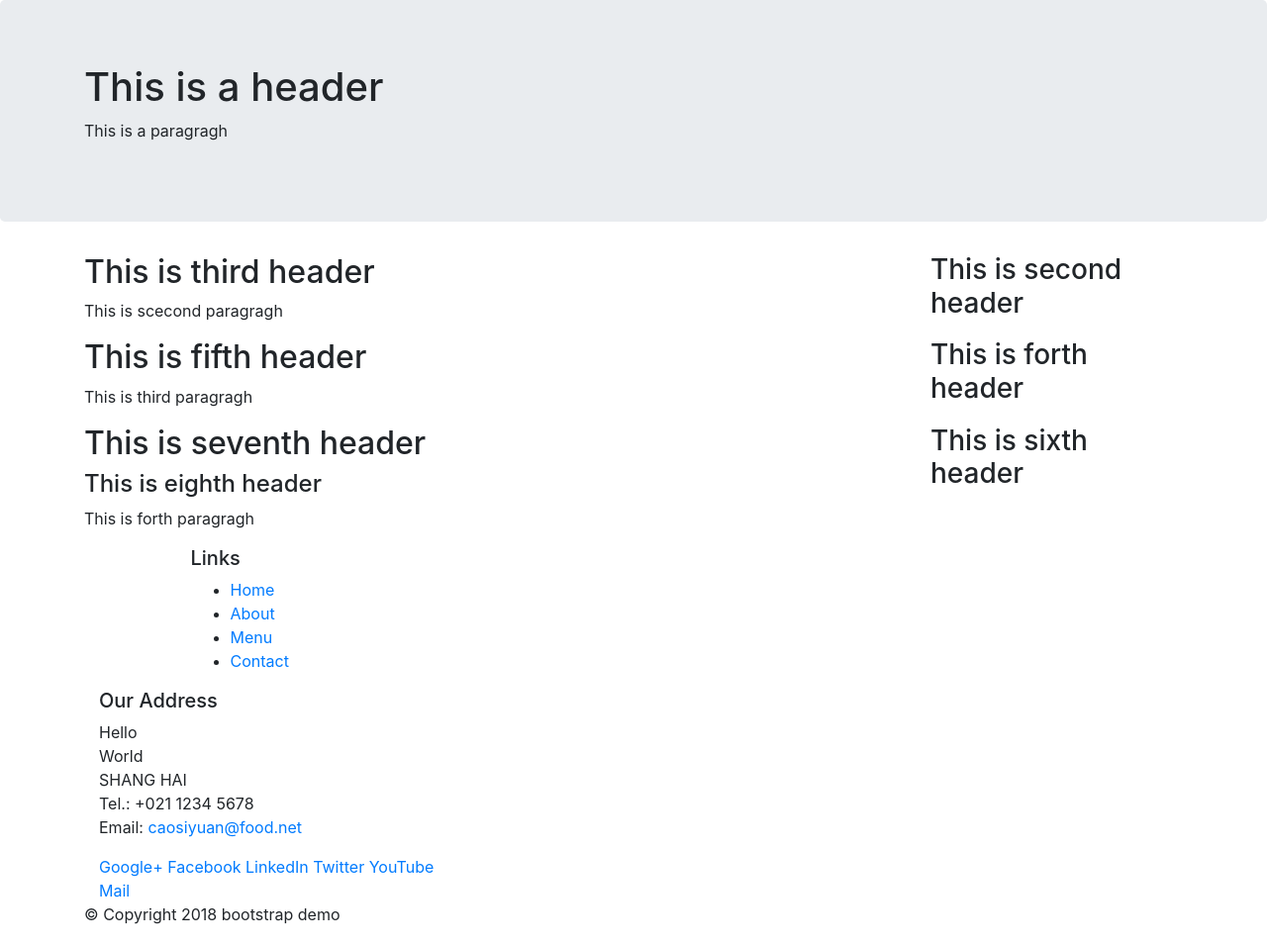
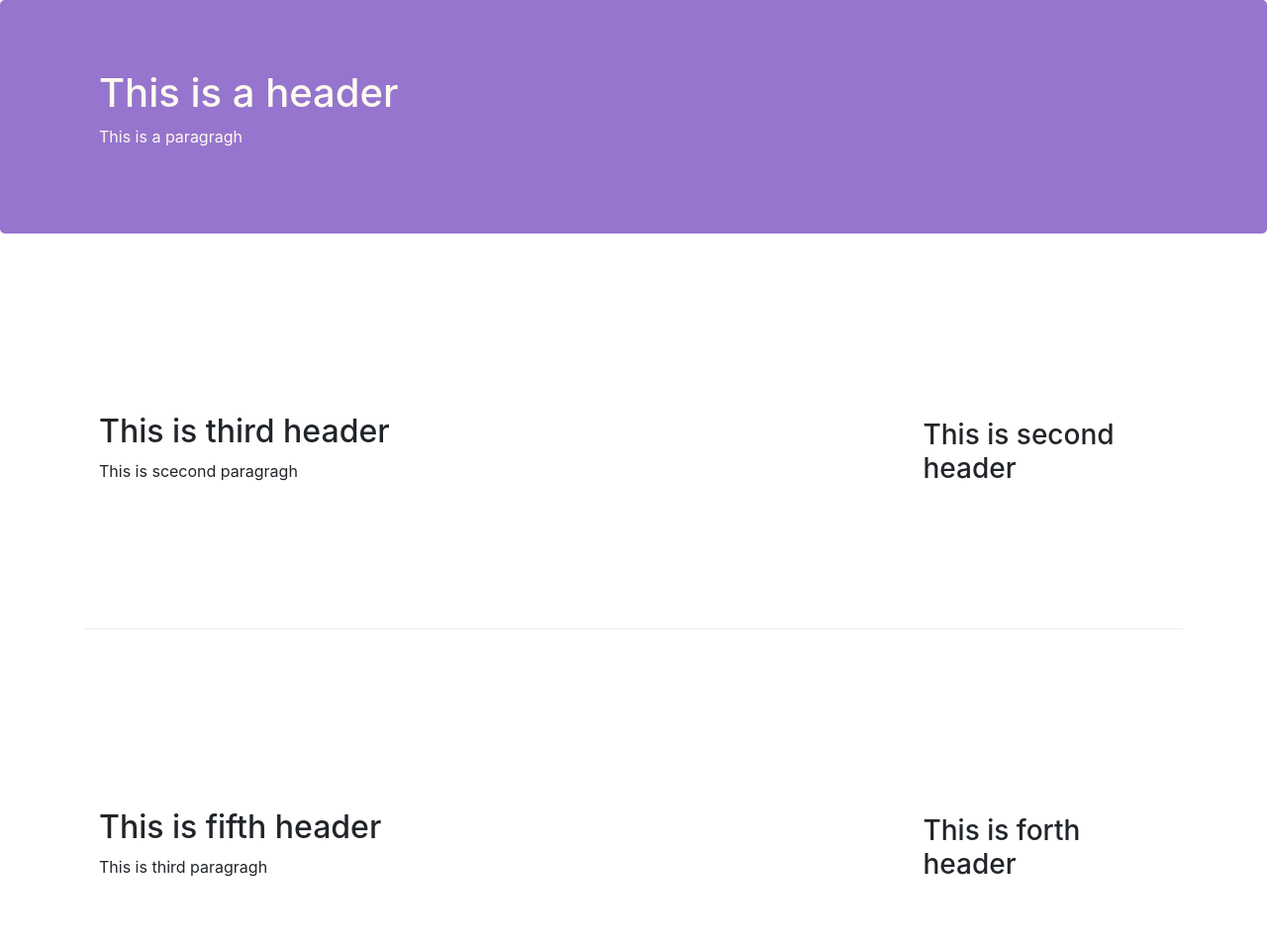
Before and after one commit to cao-si-yuan/bootstrap-demo, a website: page index.html in a window 1280 px wide. Shown: the top 955 px of the page at 99% size. Drawn offline with nearby package versions, Linux system fonts and the light colour scheme.

Commit message:
Bootstrap Grid Part 1

```diff
--- /dev/null
+++ b/css/styles.css
@@ -0,0 +1,30 @@
+.row-header {
+    margin: 0px auto;
+    padding: 0px auto;
+}
+
+.row-content {
+    margin: 0px auto;
+    padding: 50px 0px 0px;
+    border-bottom: 1px ridge;
+    min-height: 400px;
+}
+
+.footer {
+    background-color: #D1C4E9;
+    margin: 0px auto;
+    padding: 20px 0px 20px 0px;
+}
+
+.jumbotron {
+    padding: 70px 30px 70px 30px;
+    margin: 0px auto;
+    background: #9575CD;
+    color: floralwhite;
+}
+
+.address {
+    font-size: 80%;
+    margin: 0px;
+    color: #0f0f0f;
+}
--- a/index.html
+++ b/index.html
@@ -9,6 +9,7 @@
 
     <!-- Bootstrap CSS -->
     <link rel="stylesheet" href="node_modules/bootstrap/dist/css/bootstrap.min.css">
+    <link rel="stylesheet" href="css/styles.css">
     <title>bootstrap demo</title>
 </head>
 
@@ -16,7 +17,7 @@
 
     <header class="jumbotron">
         <div class="container">
-            <div class="row">
+            <div class="row row-header">
                 <div class="col-12 col-sm-6">
                     <h1>This is a header</h1>
                     <p>This is a paragragh</p>
@@ -28,7 +29,7 @@
     </header>
 
     <div class="container">
-        <div class="row">
+        <div class="row row-content align-items-center">
             <div class="col-12 col-sm-4 order-sm-last col-md-3">
                 <h3>This is second header</h3>
             </div>
@@ -39,7 +40,7 @@
         </div>
 
 
-        <div class="row">
+        <div class="row row-content align-items-center">
             <div class="col-12 col-sm-4 order-sm-last col-md-3">
                 <h3>This is forth header</h3>
             </div>
@@ -49,7 +50,7 @@
             </div>
         </div>
 
-        <div class="row">
+        <div class="row row-content align-items-center">
             <div class="col-12 col-sm-4 order-sm-last col-md-3">
                 <h3>This is sixth header</h3>
             </div>
@@ -61,12 +62,12 @@
         </div>
     </div>
 
-    <footer>
+    <footer class="footer">
         <div class="container">
-            <div class"row">
+            <div class="row">
                 <div class="col-4 offset-1 col-sm-2">
                     <h5>Links</h5>
-                    <ul>
+                    <ul class="list-unstyled">
                         <li><a href="#">Home</a></li>
                         <li><a href="#">About</a></li>
                         <li><a href="#">Menu</a></li>
@@ -83,8 +84,8 @@
 		              Email: <a href="mailto:cao@food.net">caosiyuan@food.net</a>
 		           </address>
                 </div>
-                <div class="col-12 col-sm-4">
-                    <div>
+                <div class="col-12 col-sm-4 align-self-center">
+                    <div class="text-center">
                         <a href="http://google.com/+">Google+</a>
                         <a href="http://www.facebook.com/profile.php?id=">Facebook</a>
                         <a href="http://www.linkedin.com/in/">LinkedIn</a>
@@ -94,7 +95,7 @@
                     </div>
                 </div>
            </div>
-           <div class="row">
+           <div class="row justify-content-center">
                 <div class="col-auto">
                     <p>© Copyright 2018 bootstrap demo</p>
                 </div>
```
